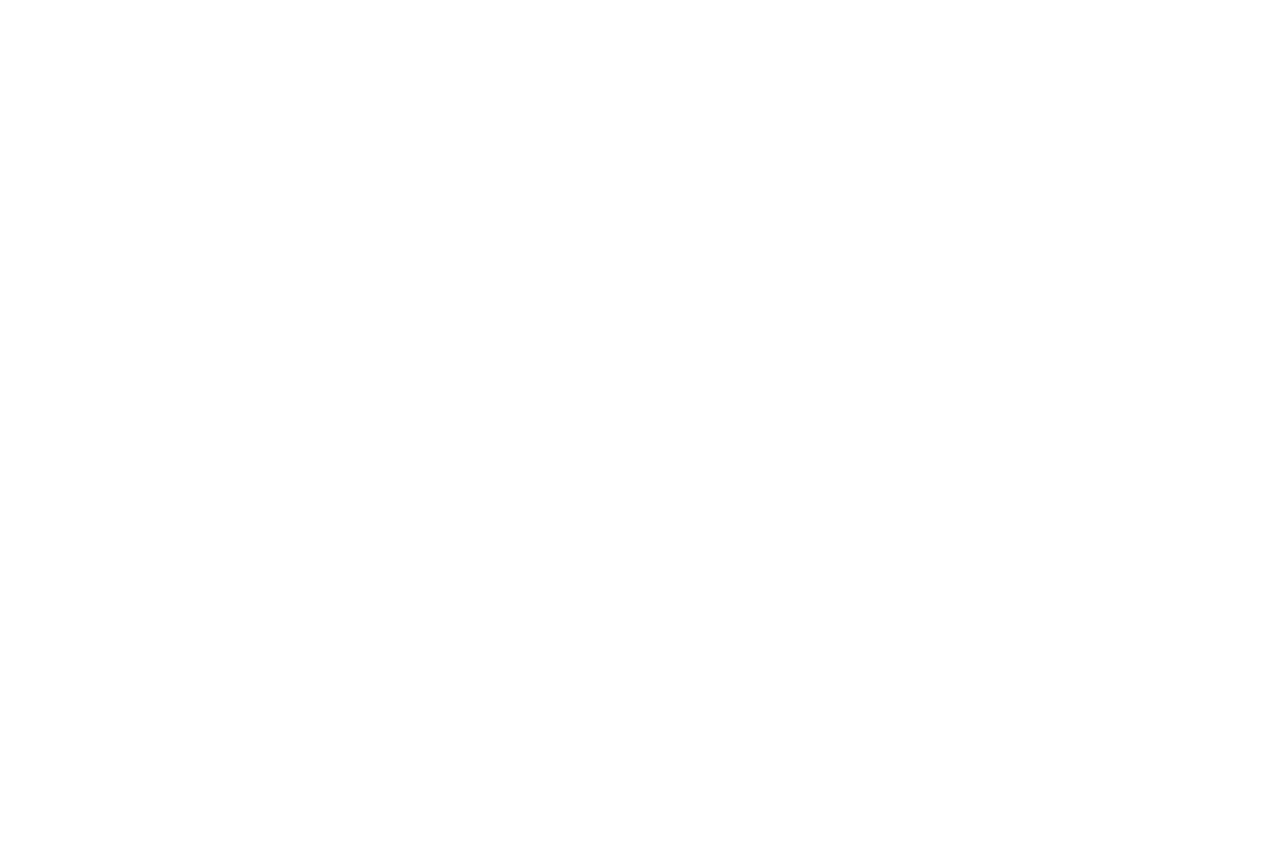
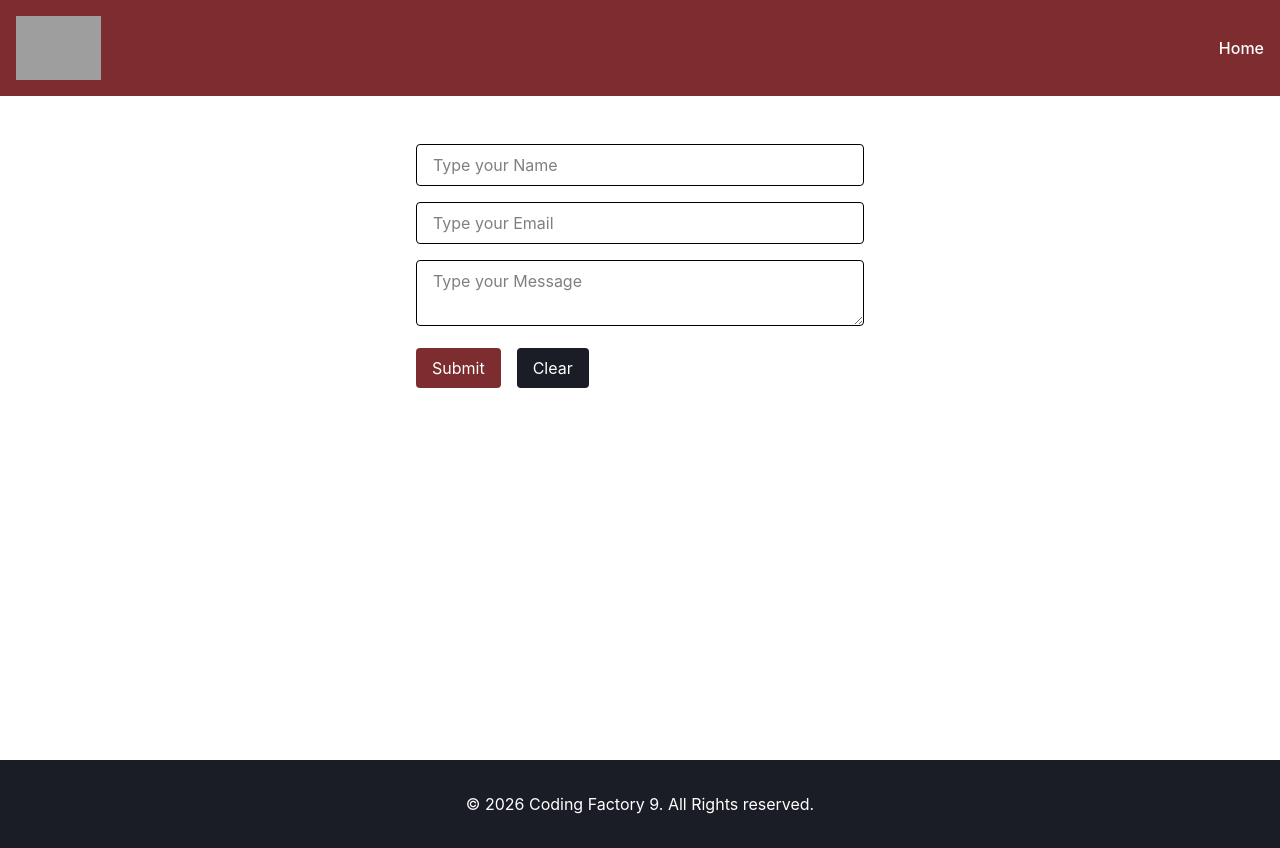
Before and after one commit to SteveKastr/cf9-react-app, a React (Vite) app: page /multifield-form-validation in a window 1280 px wide. Before the commit this address had no page. Before the commit the page ends 800 px from the top, so only its background shows below. Built offline with nearby package versions, Linux system fonts and the light colour scheme; grey boxes are pictures that could not be loaded.

Commit message:
feat: add MultiFieldFormWithValidation component

```diff
--- a/src/App.tsx
+++ b/src/App.tsx
@@ -20,6 +20,10 @@ import HomePage from "./pages/HomePage.tsx";
 import Counter from "./components/LessonFour/Counter.tsx";
 import CounterAdvanced from "./components/LessonFour/CounterAdvanced.tsx";
 import RouterLayout from "./components/RouterLayout.tsx";
+import UserPage from "./pages/UserPage.tsx";
+import SearchPage from "./pages/SearchPage.tsx";
+import MultiFieldForm from "./components/LessonNine/MultiFieldForm.tsx";
+import MultiFieldFormWithValidation from "./components/LessonNine/MultiFieldFormWithValidation.tsx";
 // import Counter from "./components/LessonFour/Counter.tsx";
 // import ClassCounter from "./components/LessonFour/ClassCounter.tsx";
 // import {useState} from "react";
@@ -146,19 +150,29 @@ function App() {
                 <Route element={<RouterLayout />}>
                     <Route index element={<HomePage />} />
                     {/*<Route path="examples?">*/}
-                    <Route path="examples">
-                        <Route index element={<NameChanger />} />
-                        <Route path="name-changer" element={<NameChanger />} />
-                        <Route path="counter" element={<Counter />} />
-                        <Route path="counter-advanced" element={<CounterAdvanced />} />
+                    {/*<Route path="examples">*/}
+                    {/*  <Route index element={<NameChanger />} />*/}
+                    {/*  <Route path="name-changer" element={<NameChanger />} />*/}
+                    {/*  <Route path="counter" element={<Counter />} />*/}
+                    {/*  <Route path="counter-advanced" element={<CounterAdvanced />} />*/}
+                    {/*</Route>*/}
+
+                    <Route path="users">
+                        {/*<Route index element={<UserListPage />} />*/}
+                        <Route path=":userId" element={<UserPage />} />
+                        {/*  /users/15  Path Params  */}
+                        {/*  /users?id=15  Query Params  */}
+                        {/*  /users?page=2&sort=asc  Query Params  */}
                     </Route>
+
+                    <Route path="search" element={<SearchPage />} />
+                    {/*  /search?query=React&page=2  Query Params  */}
+
+                    <Route path="multifield-form" element={<MultiFieldForm/>}/>
+                    <Route path="multifield-form-validation" element={<MultiFieldFormWithValidation/>}/>
+
+
                 </Route>
-
-                {/*<Route path="users">*/}
-                {/*  <Route index element={<UserListPage />} />*/}
-                {/*  <Route path=":userId" element={<UserPage />} />*/}
-                {/*</Route>*/}
-
                 {/* /files/* */}
                 {/*<Route path="files/*" element={<File />} />*/}
                 {/*let params = useParams();*/}
--- /dev/null
+++ b/src/components/LessonNine/MultiFieldFormWithValidation.tsx
@@ -0,0 +1,141 @@
+import {useState} from "react";
+
+type FormValues = {
+    name: string,
+    email: string,
+    message: string,
+}
+
+type FormErrors = {
+    name?: string,
+    email?: string,
+    message?: string,
+}
+
+const initialValues: FormValues = {
+    name: "",
+    email: "",
+    message: "",
+}
+
+const emailRegex =
+    /^([\w-]+(?:\.[\w-]+)*)@((?:[\w-]+\.)*\w[\w-]{0,66})\.([a-z]{2,6}(?:\.[a-z]{2})?)$/;
+
+const MultiFieldFormWithValidation = () => {
+    const [values, setValues] = useState<FormValues>(initialValues);
+    const [errors, setErrors] = useState<FormErrors>({});
+    const [submittedData, setSubmittedData] = useState<FormValues | null>(null);
+
+    const validateForm = (values: FormValues): FormErrors => {
+        const errors: FormErrors = {}
+        if (!values.name.trim()) {
+            errors.name = "Name is required"
+        }
+        if (!values.email.trim() || !emailRegex.test(values.email)) {
+            errors.email = "Invalid Email address"
+        }
+        if (!values.message.trim() || values.message.length < 5) {
+            errors.message = "Message must be at least 5 characters"
+        }
+        return errors;
+    }
+
+    const handleChange = (
+        e: React.ChangeEvent<HTMLInputElement | HTMLTextAreaElement>
+    ) =>{
+        const { name, value } = e.target;
+        setValues((prev) => ({ ...prev, [name]: value }));
+        setErrors((prev) => ({ ...prev, [name]: undefined }));
+    }
+
+    const handleClear = () => {
+        setValues(initialValues);
+        setErrors({});
+    }
+
+    const handleSubmit = (e: React.FormEvent<HTMLFormElement>) => {
+        e.preventDefault();
+
+        const validationErrors = validateForm(values)
+        if (Object.keys(validationErrors).length > 0) {
+            setErrors(validationErrors);
+            setSubmittedData(null);
+            return;
+        }
+
+        setSubmittedData(values)
+        setValues(initialValues)
+        setErrors({});
+    }
+
+    return (
+        <>
+            <form
+                onSubmit={handleSubmit}
+                className="max-w-md mx-auto space-y-4">
+                <div>
+                    <input
+                        type="text"
+                        name="name"
+                        value={values.name}
+                        onChange={handleChange}
+                        placeholder="Type your Name"
+                        className="w-full border rounded px-4 py-2"
+                    />
+                    {errors.name && (
+                        <p className="text-cf-dark-red text-sm mt-1">{errors.name}</p>
+                    )}
+                </div>
+                <div>
+                    <input
+                        type="text"
+                        name="email"
+                        value={values.email}
+                        onChange={handleChange}
+                        placeholder="Type your Email"
+                        className="w-full border rounded px-4 py-2"
+                    />
+                    {errors.email && (
+                        <p className="text-cf-dark-red text-sm mt-1">{errors.email}</p>
+                    )}
+                </div>
+                <div>
+          <textarea
+              name="message"
+              value={values.message}
+              onChange={handleChange}
+              placeholder="Type your Message"
+              className="w-full border rounded px-4 py-2"
+          ></textarea>
+                    {errors.message && (
+                        <p className="text-cf-dark-red text-sm mt-1">{errors.message}</p>
+                    )}
+                </div>
+
+                <div className="flex gap-4">
+                    <button
+                        type="submit"
+                        className="bg-cf-dark-red text-white px-4 py-2 rounded">
+                        Submit
+                    </button>
+                    <button
+                        onClick={handleClear}
+                        className="bg-cf-dark-gray text-white px-4 py-2 rounded">
+                        Clear
+                    </button>
+                </div>
+
+            </form>
+            {submittedData && (
+                <>
+                    <div className="mt-6 pt-4 max-w-md mx-auto border-t space-y-2">
+                        <p><strong>Name:</strong> {submittedData.name}</p>
+                        <p><strong>Email:</strong> {submittedData.email}</p>
+                        <p><strong>Message:</strong> {submittedData.message}</p>
+                    </div>
+                </>
+            )}
+        </>
+    )
+}
+export default MultiFieldFormWithValidation;
```
